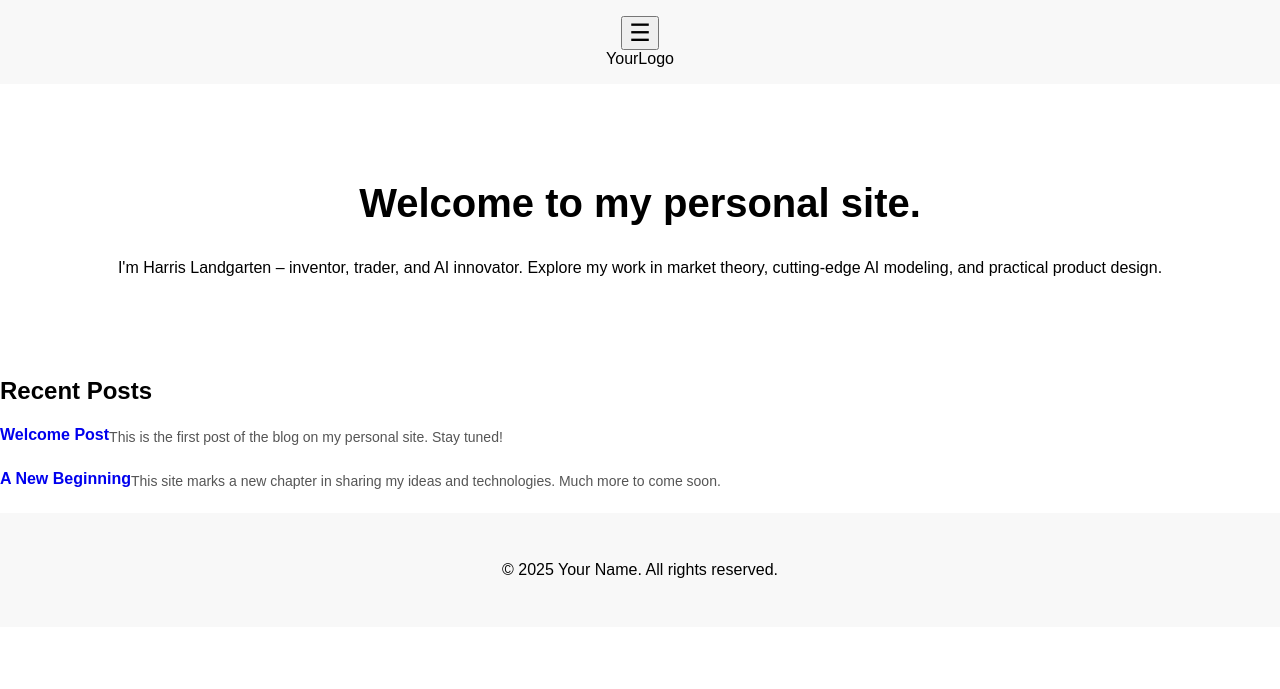
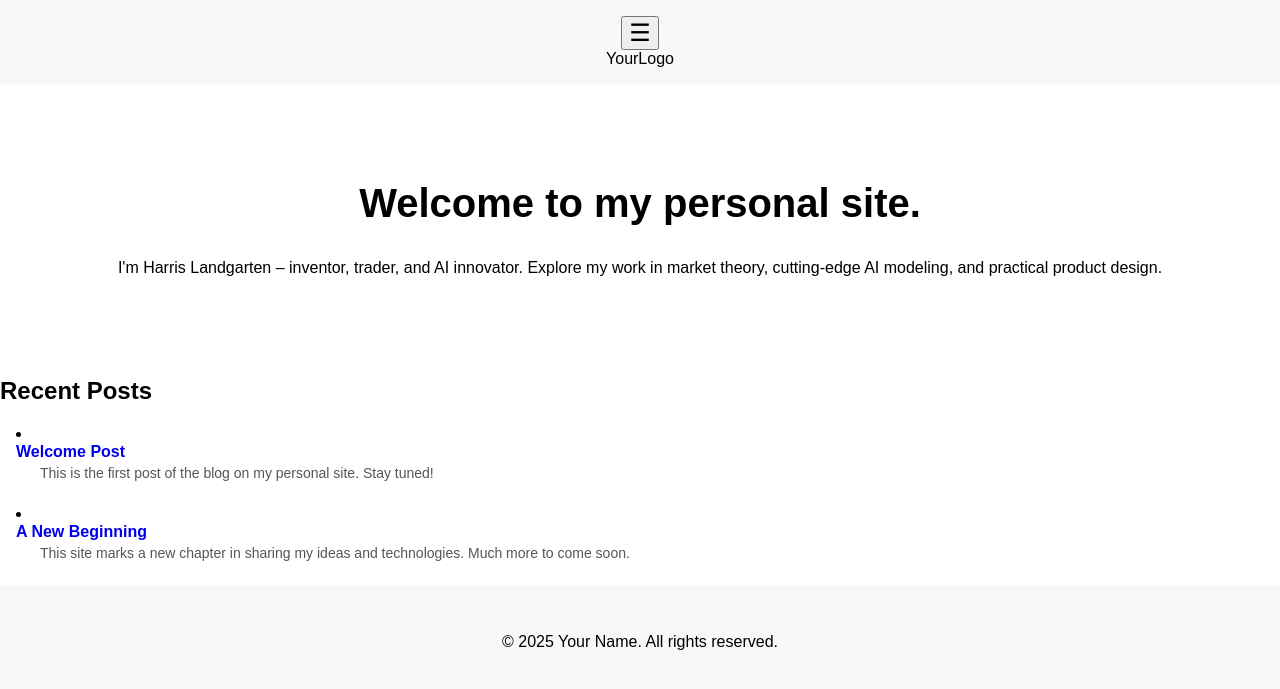
Before and after one commit to hlandgarten/hlandgarten.github.io, a Jekyll site: the page built from index.md, in a window 1280 px wide. Shown: the top 689 px of the page. Built offline with Jekyll 4.4.1, drawn with Linux system fonts in a browser that asks for light colours.

Commit message:
fix posts

```diff
--- a/assets/css/styles.css
+++ b/assets/css/styles.css
@@ -64,17 +64,11 @@ body {
   text-align: center;
 }
 
-/* Recent Posts – single marker via flex, no absolute positioning */
+/* Recent Posts – default bullets, title + excerpt stacked */
 .recent-posts ul {
-  list-style: none;
+  list-style: disc inside;
   margin: 0;
-  padding-left: 0;
-}
-
-.recent-posts li {
-  display: flex;
-  align-items: center;    /* center bullet vs. first line */
-  margin-bottom: 1.5rem;
+  padding-left: 1rem;
 }
 
 .recent-posts li {
@@ -82,19 +76,15 @@ body {
 }
 
 .recent-posts li a {
+  display: block;            /* title on its own line */
   font-weight: bold;
+  margin-bottom: 0.25rem;
   text-decoration: none;
 }
 
-.recent-posts .excerpt {
-  margin: 0.25rem 0 0;
-  color: #555;
-  font-size: 0.875rem;
-}
-
-.recent-posts li small {
-  display: block;
-  margin-top: 0.25rem;
+.recent-posts li .excerpt {
+  display: block;            /* excerpt below title */
+  margin-left: 1.5rem;       /* align under the text, not the bullet */
   color: #555;
   font-size: 0.875rem;
 }
--- a/index.md
+++ b/index.md
@@ -16,17 +16,12 @@ permalink: /
 
 <section class="recent-posts">
   <h2>Recent Posts</h2>
-
-  {% if site.posts.size > 0 %}
-    <ul>
-      {% for post in site.posts limit:5 %}
-        <li>
-          <a href="{{ post.url | relative_url }}">{{ post.title }}</a>
-          <p class="excerpt">{{ post.excerpt | strip_html | truncate: 160 }}</p>
-        </li>
-      {% endfor %}
-    </ul>
-  {% else %}
-    <p>No blog posts yet. Stay tuned!</p>
-  {% endif %}
+  <ul>
+    {% for post in site.posts limit:5 %}
+    <li>
+      <a href="{{ post.url | relative_url }}">{{ post.title }}</a>
+      <span class="excerpt">{{ post.excerpt | strip_html | truncate: 160 }}</span>
+    </li>
+    {% endfor %}
+  </ul>
 </section>
```
